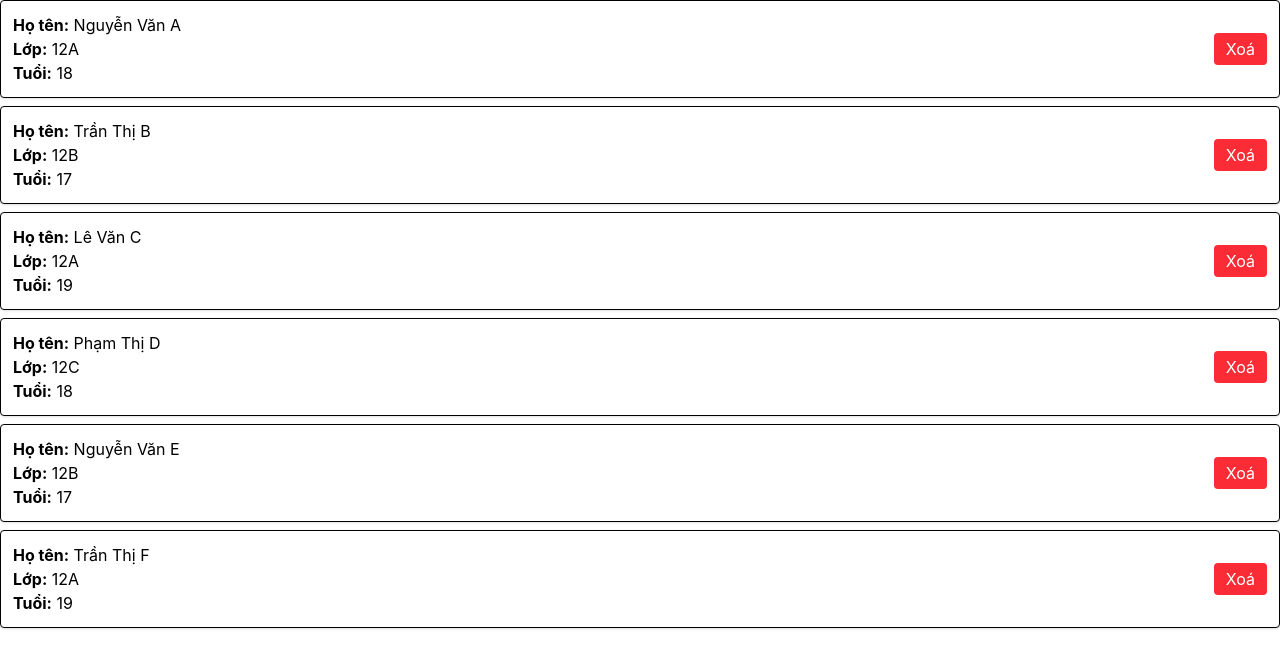
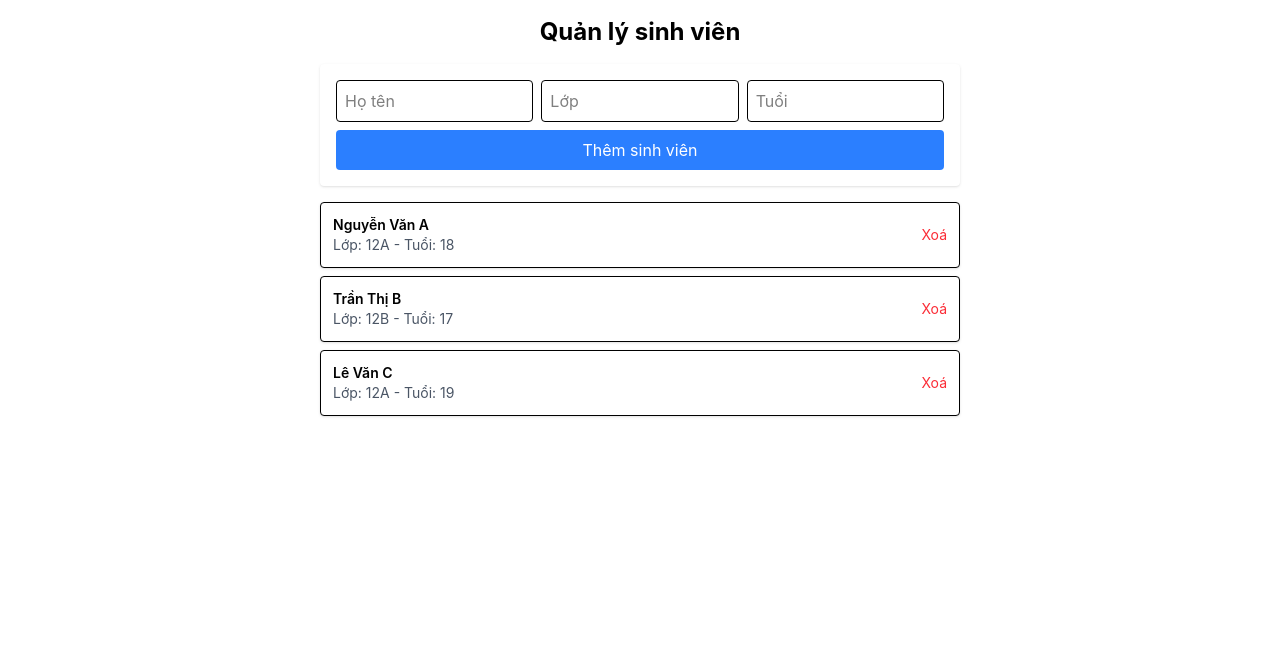
Before and after one commit to NhanItJAVA1/HuynhTrongNhan_22679471, a React (Vite) app: page / in a window 1280 px wide. Shown: the top 668 px of the page. Built offline with nearby package versions, Linux system fonts and the light colour scheme.

Commit message:
feat: Thêm  sinh  viên mới

```diff
--- a/src/App.jsx
+++ b/src/App.jsx
@@ -2,16 +2,15 @@ import { useState } from 'react'
 import reactLogo from './assets/react.svg'
 import viteLogo from '/vite.svg'
 import './index.css'
-import Students from './pages/Students'
+import StudentManager from './pages/StudentManager';
 
 function App() {
-  const [count, setCount] = useState(0)
-
   return (
-    <>
-      <Students />
-    </>
-  )
+    <div className="max-w-2xl mx-auto p-4">
+      <h1 className="text-2xl font-bold mb-4 text-center">Quản lý sinh viên</h1>
+      <StudentManager />
+    </div>
+  );
 }
 
 export default App
--- /dev/null
+++ b/src/components/StudentForm.jsx
@@ -0,0 +1,52 @@
+import { useState } from "react";
+
+function StudentForm({ onAdd }) {
+  const [name, setName] = useState("");
+  const [studentClass, setStudentClass] = useState("");
+  const [age, setAge] = useState("");
+
+  const handleSubmit = (e) => {
+    e.preventDefault();
+    if (!name || !studentClass || !age) return;
+    onAdd({ name, class: studentClass, age: Number(age) });
+    setName("");
+    setStudentClass("");
+    setAge("");
+  };
+
+  return (
+    <form onSubmit={handleSubmit} className="bg-white shadow p-4 rounded mb-4">
+      <div className="grid grid-cols-3 gap-2 mb-2">
+        <input
+          type="text"
+          placeholder="Họ tên"
+          value={name}
+          onChange={(e) => setName(e.target.value)}
+          className="border p-2 rounded w-full"
+        />
+        <input
+          type="text"
+          placeholder="Lớp"
+          value={studentClass}
+          onChange={(e) => setStudentClass(e.target.value)}
+          className="border p-2 rounded w-full"
+        />
+        <input
+          type="number"
+          placeholder="Tuổi"
+          value={age}
+          onChange={(e) => setAge(e.target.value)}
+          className="border p-2 rounded w-full"
+        />
+      </div>
+      <button
+        type="submit"
+        className="bg-blue-500 text-white px-4 py-2 rounded w-full hover:bg-blue-600"
+      >
+        Thêm sinh viên
+      </button>
+    </form>
+  );
+}
+
+export default StudentForm;
--- /dev/null
+++ b/src/components/StudentList.jsx
@@ -0,0 +1,25 @@
+function StudentList({ students, onDelete }) {
+    return (
+      <div className="space-y-2">
+        {students.map((s) => (
+          <div
+            key={s.id}
+            className="flex justify-between items-center border p-3 rounded shadow-sm bg-white"
+          >
+            <div className="text-sm">
+              <p className="font-semibold">{s.name}</p>
+              <p className="text-gray-600">Lớp: {s.class} - Tuổi: {s.age}</p>
+            </div>
+            <button
+              onClick={() => onDelete(s.id)} // Xử lý khi xóa sinh viên
+              className="text-red-500 hover:underline text-sm"
+            >
+              Xoá
+            </button>
+          </div>
+        ))}
+      </div>
+    );
+  }
+
+  export default StudentList;
--- /dev/null
+++ b/src/pages/StudentManager.jsx
@@ -0,0 +1,29 @@
+import { useState } from "react";
+import StudentForm from "../components/StudentForm";
+import StudentList from "../components/StudentList";
+
+
+function StudentManager() {
+  const [students, setStudents] = useState([
+    { id: 1, name: "Nguyễn Văn A", class: "12A", age: 18 },
+    { id: 2, name: "Trần Thị B", class: "12B", age: 17 },
+    { id: 3, name: "Lê Văn C", class: "12A", age: 19 },
+  ]);
+
+  const addStudent = (student) => {
+    setStudents((prev) => [...prev, { ...student, id: Date.now() }]);
+  };
+
+  const deleteStudent = (id) => {
+    setStudents((prev) => prev.filter((student) => student.id !== id));
+  };
+
+  return (
+    <div>
+      <StudentForm onAdd={addStudent} />
+      <StudentList students={students} onDelete={deleteStudent} />
+    </div>
+  );
+}
+
+export default StudentManager;
--- a/src/pages/Students.jsx
+++ /dev/null
@@ -1,32 +0,0 @@
-import React from 'react'
-const students = [
-  { id: 1, name: "Nguyễn Văn A", class: "12A", age: 18 },
-  { id: 2, name: "Trần Thị B", class: "12B", age: 17 },
-  { id: 3, name: "Lê Văn C", class: "12A", age: 19 },
-  { id: 4, name: "Phạm Thị D", class: "12C", age: 18 },
-  { id: 5, name: "Nguyễn Văn E", class: "12B", age: 17 },
-  { id: 6, name: "Trần Thị F", class: "12A", age: 19 },
-];
-  const Students = () => {
-    return (
-      <div className="space-y-2">
-        {students.map((s) => (
-          <div
-            key={s.id}
-            className="flex justify-between items-center border p-3 rounded shadow"
-          >
-            <div>
-              <p><strong>Họ tên:</strong> {s.name}</p>
-              <p><strong>Lớp:</strong> {s.class}</p>
-              <p><strong>Tuổi:</strong> {s.age}</p>
-            </div>
-            <button className="bg-red-500 text-white px-3 py-1 rounded hover:bg-red-600">
-              Xoá
-            </button>
-          </div>
-        ))}
-      </div>
-    );
-  }
-
-  export default Students
```
Also changed, not shown: MinhChung/Thêm  sinh  viên mới.png (added).
